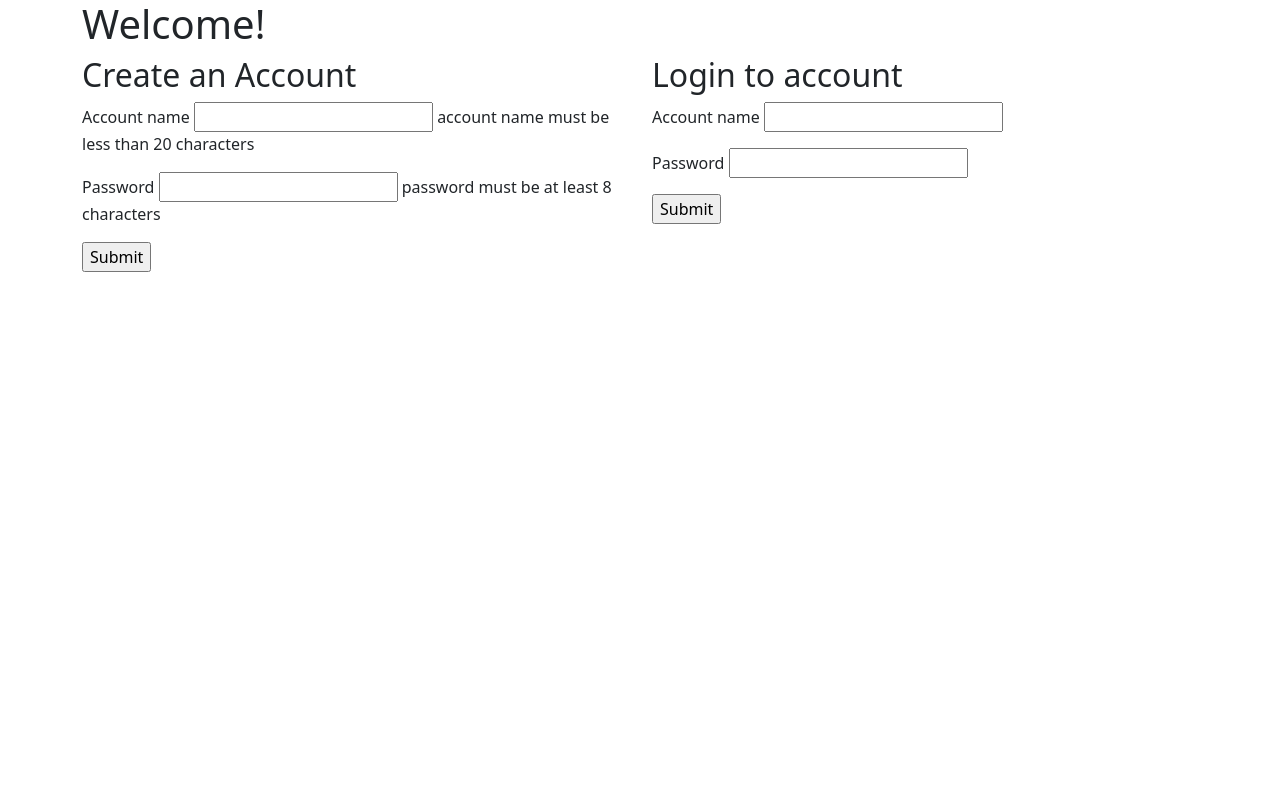
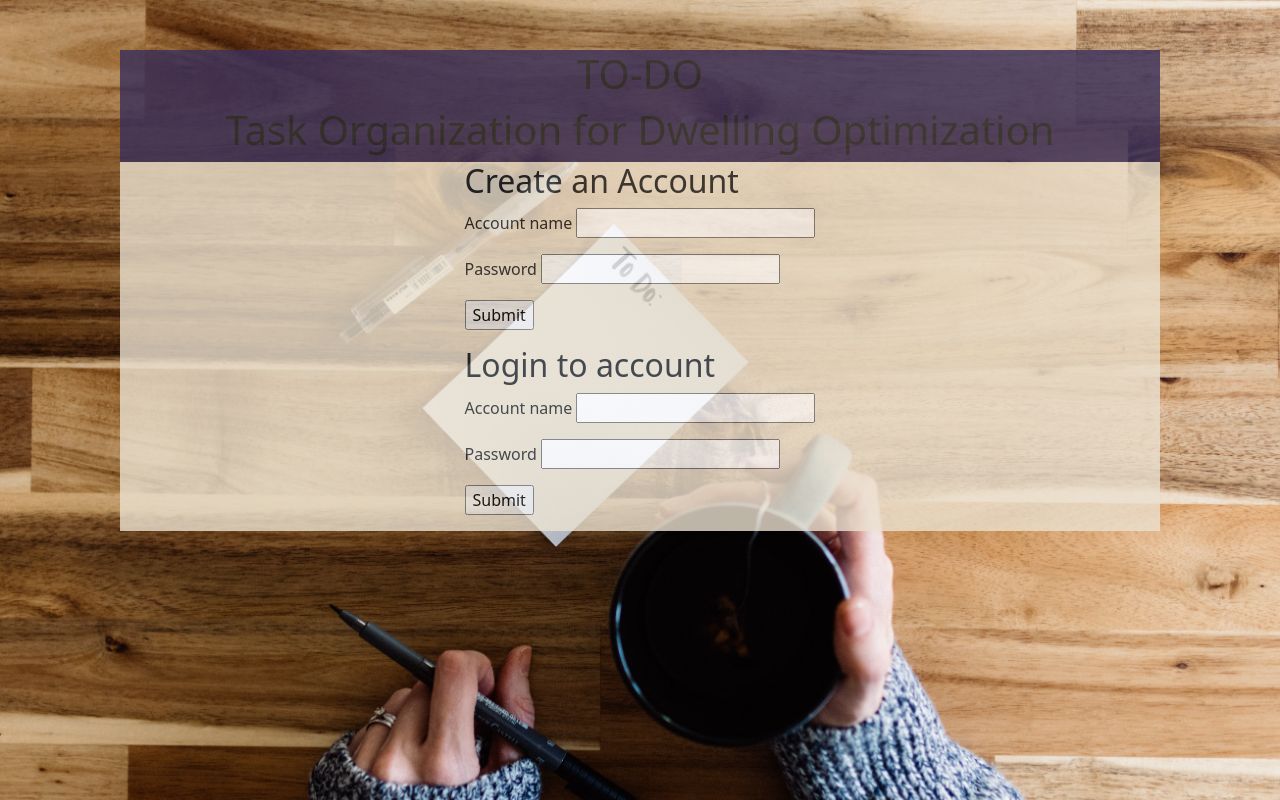
Before and after one commit to edunkpatrick/TO-DO, a Flask app: page / in a window 1280 px wide. Run offline with Flask 2, Linux system fonts and the light colour scheme.

Commit message:
styling started and minor fix to crud comments

```diff
--- a/crud.py
+++ b/crud.py
@@ -112,7 +112,7 @@ def create_task(task_name, user_id, household_id, completed, frequency):
 
 # FIRST CODE REVIEW 1/25/23 FINISHED HERE #
 def get_house_tasks(household_id):
-    """Get dictionary of completed task w/in appropriate timeframe by household id"""
+    """Create dictionary of completed tasks w/in appropriate timeframe by household id"""
 
     date1 = datetime.now()
     day24_hr = (date1 - timedelta(hours=24))
--- a/static/css/styles.css
+++ b/static/css/styles.css
@@ -1,4 +1,46 @@
+body {
+    background-image: url("/static/images/to_do.jpg");
+    background-size: cover;
+}
 
+.flash-msg {
+    background-color: lavender;
+}
+
+#body_cont {
+    justify-content: center;
+    align-items: center;
+    padding: 50px;
+}
+
+#container {
+    background-color:antiquewhite;
+    /* background-size: cover; */
+    opacity: .8;
+    padding: 20px;
+}
+
+#logo {
+    background-color:#392F5A;
+
+    /* background-size: cover; */
+    opacity: .8;
+    justify-content: center;
+}
+
+#tag_line {
+    background-color: #392F5A;
+    /* background-size: cover; */
+    opacity: .8;
+    justify-content: center;
+}
+
+#login_cont {
+    background-color: #ECE2D0;
+    /* background-size: cover; */
+    opacity: .8;
+    justify-content: center;
+}
 
 .complete {
     text-decoration: line-through,
--- a/templates/base.html
+++ b/templates/base.html
@@ -4,12 +4,13 @@
         <meta charset="utf-8">
         <meta name="viewport" content="width=device-width, initial-scale=1">
         <link href="https://cdn.jsdelivr.net/npm/bootstrap@5.3.0-alpha1/dist/css/bootstrap.min.css" rel="stylesheet" crossorigin="anonymous">
+        <link rel="stylesheet" href="/static/css/styles.css">
         <title>
             {% block title %} Base template {% endblock %}
 
         </title>
         {% block head %}
-        <link rel="stylesheet" href="static/css/styles.css">
+
         {% endblock %}
     </head>
     <body>
--- a/templates/homepage.html
+++ b/templates/homepage.html
@@ -2,19 +2,29 @@
 {% block title %} Task Tracker Home {% endblock %}
 {% block head %}{% endblock %}
 {% block body %}
-    <div class="container">
-        <h1>Welcome!</h1>
-        <div class="row">
-            <div class="col-6">
+<div class="container" id="body_cont">
+    <div class="d-flex" id="logo">
+        <div class="d-flex flex-row">
+            <h1>TO-DO</h1>
+        </div>
+    </div>
+    <div class="d-flex" id="tag_line">
+        <div class="d-flex flex-row">
+            <h1>Task Organization for Dwelling Optimization</h1>
+        </div>
+    </div>
+    <div class="d-flex" id="login_cont">
+        <div class="d-flex flex-row" id="login">
+            <div class="col-sm">
                 <h2>Create an Account</h2>
                     <form action="/household" method="POST">
                         <p>
                             Account name <input type="text" name="account_name">
-                            account name must be less than 20 characters
+                            <!-- account name must be less than 20 characters -->
                         </p>
                         <p>
                             Password <input type="password" name="password">
-                            password must be at least 8 characters
+                            <!-- password must be at least 8 characters -->
                             <!-- can change requirements for password based on db -->
                         </p>
                         <p>
@@ -22,7 +32,11 @@
                         </p>
                     </form>
             </div>
-            <div class="col-6">
+        </div>
+    </div>
+    <div class="d-flex" id="login_cont">
+        <div class="d-flex flex-row" id="login">
+            <div class="col-sm">
                 <h2>Login to account</h2>
                 <form action="/household_home" method="POST">
                     <p>
@@ -38,6 +52,7 @@
             </div>
         </div>
     </div>
+</div>
 {% endblock %}
 
 {% block js %}{% endblock %}
--- a/templates/household.html
+++ b/templates/household.html
@@ -10,7 +10,7 @@
 </head>
 {% block body %}
 <br><b></b>
-<div class="container">
+<div class="container" id="container">
     <div class="row">
         <div class="col-3">
             <!-- Log Out -->
```
Also changed, not shown: static/images/couple.jpg (added), static/images/graphic.jpg (added), static/images/homepage.jpg (added), static/images/to_do.jpg (added).
